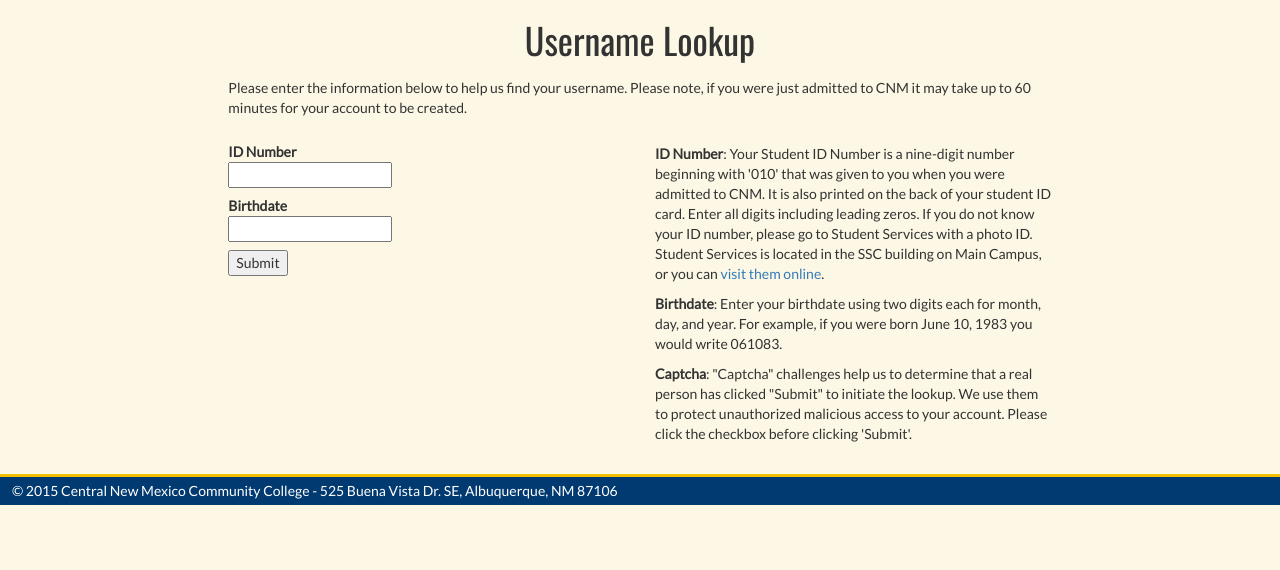
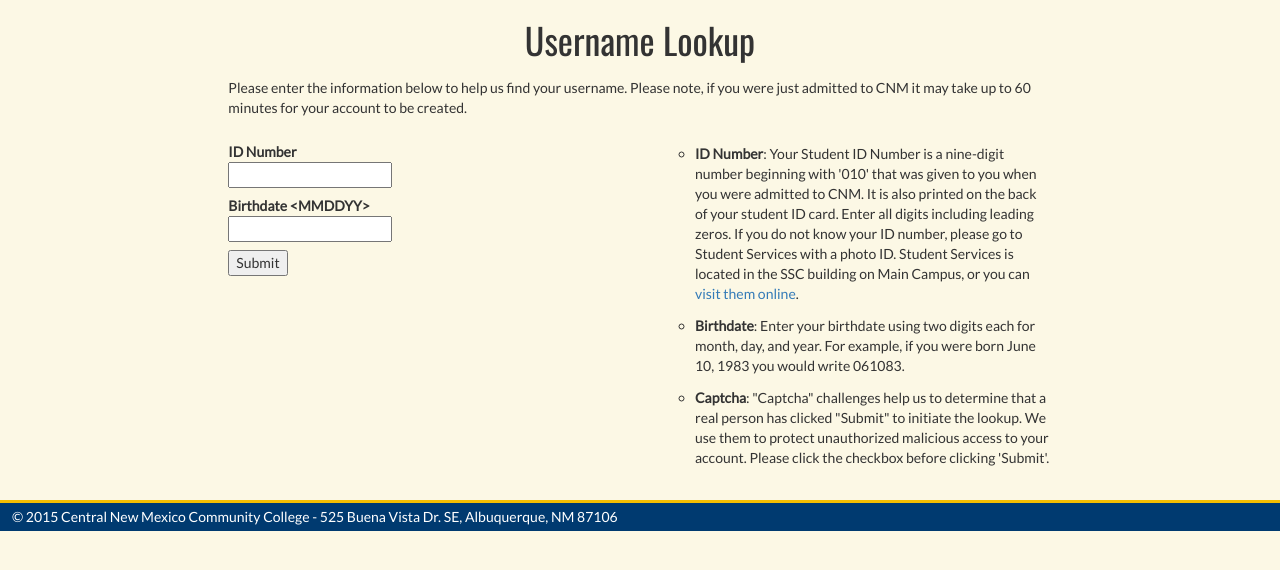
Before and after one commit to RPJarvis/username_lookup, a Django app: page / in a window 1280 px wide. Shown: the part 68-638 px from the top of the page. Run offline with Django 3.2, Linux system fonts and the light colour scheme; some libraries are stand-ins or nearby versions.

Commit message:
final before prod

```diff
--- a/username_lookup/lookup_form/forms.py
+++ b/username_lookup/lookup_form/forms.py
@@ -16,7 +16,7 @@ class Username_Query_Form(forms.Form):
                             'min_length': 'Ensure this value has 9 characters.'
                         })
 
-    birthdate = forms.CharField(min_length=6, max_length=6, label='Birthdate', validators=[validate_fields],
+    birthdate = forms.CharField(min_length=6, max_length=6, label='Birthdate <MMDDYY>', validators=[validate_fields],
                                 error_messages = {
                                     'invalid': 'Numbers only please. ',
                                     'min_length': 'Ensure this value has 6 characters.'
--- a/username_lookup/lookup_form/models.py
+++ b/username_lookup/lookup_form/models.py
@@ -7,7 +7,7 @@ class Username_Query(models.Model):
 
     id_number = models.CharField(verbose_name="ID Number", max_length=9,
                          error_messages={'invalid': 'Numbers only please.'})
-    birthdate = models.CharField(verbose_name="Birthdate", max_length=6,
+    birthdate = models.CharField(verbose_name="Birthdate <MMDDYY>", max_length=6,
                                 error_messages={'invalid': 'Numbers only please.'})
 
 
--- a/username_lookup/lookup_form/views.py
+++ b/username_lookup/lookup_form/views.py
@@ -57,7 +57,7 @@ def parse_username(results):
         end_flag = results.find('@cnm.edu')
         result = 'Your username is: ' + results[beg_flag:end_flag]
     else:
-        result = 'No results found based on what you entered. Try again or call the ITS Service Desk at (505) 224-4357.'
+        result = 'No results found. Try again or call the ITS Service Desk at (505) 224-4357.'
     return result
 
 
--- a/username_lookup/static/css/styles.css
+++ b/username_lookup/static/css/styles.css
@@ -121,3 +121,9 @@ li {
        margin-left: 30px !important;
    }
 }
+
+li {
+    display: list-item;
+    list-style-type: circle;
+    margin-bottom: 12px;
+}
--- a/username_lookup/templates/lookup_form/index.html
+++ b/username_lookup/templates/lookup_form/index.html
@@ -73,22 +73,29 @@
                 <br/>
             </div>
             <div class="col-md-4" id="instructions" role="dialog">
-                <p>
-                    <b>ID Number</b>: Your Student ID Number is a nine-digit number beginning with '010' that was
+               <ul>
+		 <li>
+
+		         <b>ID Number</b>: Your Student ID Number is a nine-digit number beginning with '010' that was
                     given to you when you were admitted to CNM. It is also printed on the back of your student ID
                     card. Enter all digits including leading zeros. If you do not know your ID number, please go
                     to Student Services with a photo ID. Student Services is located in the SSC building on Main
                     Campus, or you can <a href="https://www.cnm.edu/depts/student-services">visit them online</a>.
-                </p>
-                <p>
-                    <b>Birthdate</b>: Enter your birthdate using two digits each for month, day, and
+		  <br />
+		  </li>
+		  <li>
+
+                        <b>Birthdate</b>: Enter your birthdate using two digits each for month, day, and
                     year. For example, if you were born June 10, 1983 you would write 061083.
-                </p>
-                <p>
-                    <b>Captcha</b>: "Captcha" challenges help us to determine that a real person has clicked "Submit"
+                  <br />
+		  </li>
+                  <li>
+                        <b>Captcha</b>: "Captcha" challenges help us to determine that a real person has clicked "Submit"
                     to initiate the lookup. We use them to protect unauthorized malicious access to your
                     account. Please click the checkbox before clicking 'Submit'.
-                </p>
+
+		  </li>
+	        </ul>
             </div>
             <div class="col-md-2"></div>
         </div>
```
